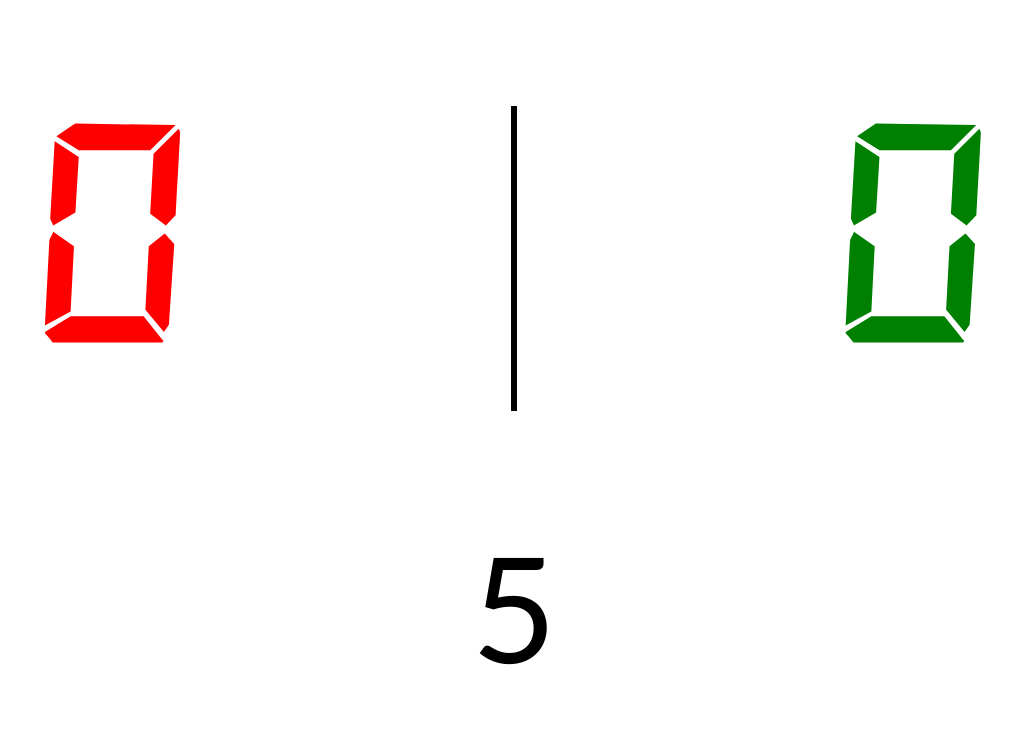
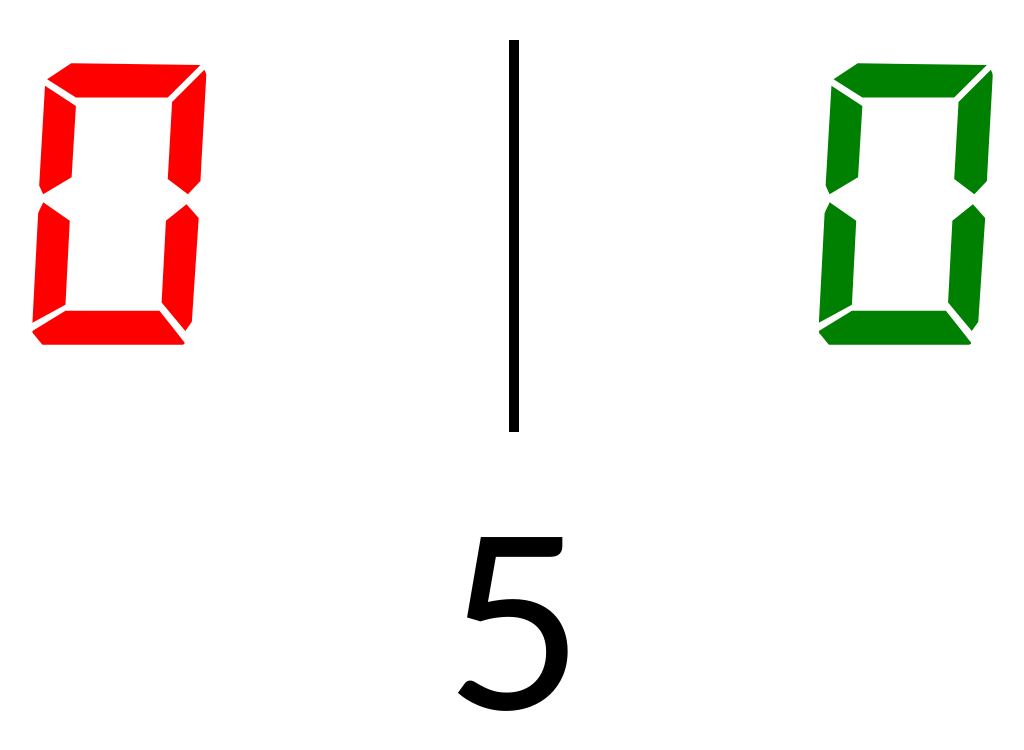
Before and after one commit to VADS/Scoreboard, a Vue app: page / in a window 1280 px wide. Shown: the top 750 px of the page, without its empty margins (126-1150 px from the left). Built offline with nearby package versions, Linux system fonts and the light colour scheme.

Commit message:
design stuff

```diff
--- a/src/App.vue
+++ b/src/App.vue
@@ -29,7 +29,8 @@ export default defineComponent({
         pointsRight: 0 as number,
         testDuration: moment.duration(5, 'seconds'),
         timerInterval: 0 as number,
-        isTimerRunning: false as boolean
+        isTimerRunning: false as boolean,
+        Team
     }),
     computed: {
         timerString: function(): string {
@@ -149,12 +150,12 @@ html {
 }
 
 .points-divider {
-    border-left: 6px solid black;
+    border-left: 10px solid black;
 }
 
 /* Points */
 .points {
-    font-size: 210pt;
+    font-size: 45vh;
     font-family: SevenSegment;
 }
 
@@ -168,7 +169,7 @@ html {
 
 /* Timer */
 #round-timer {
-    font-size: 110pt;
+    font-size: 30vh;
     font-family: 'Trebuchet MS', 'Lucida Sans Unicode', 'Lucida Grande',
         'Lucida Sans', Arial, sans-serif;
     text-align: center;
```
